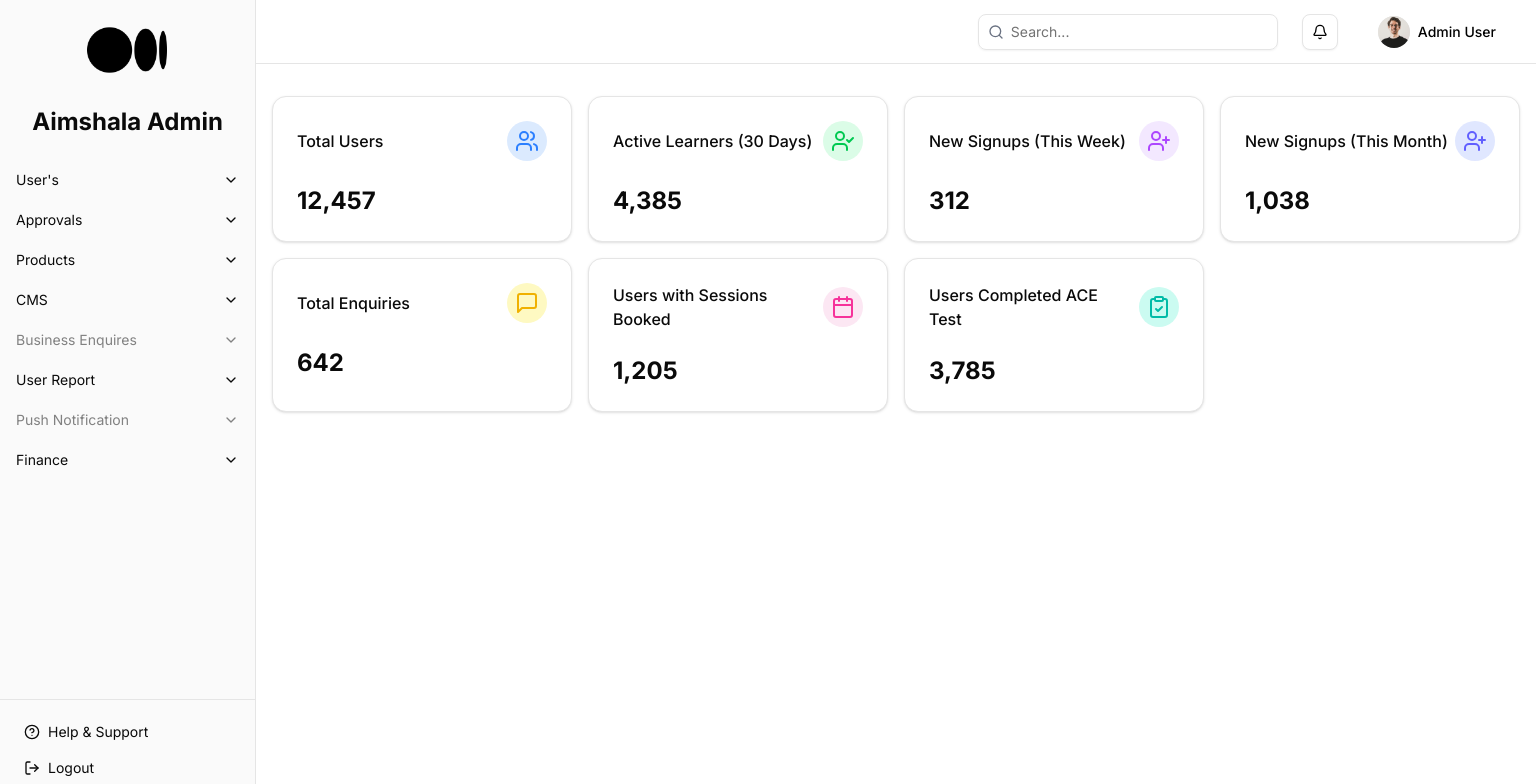
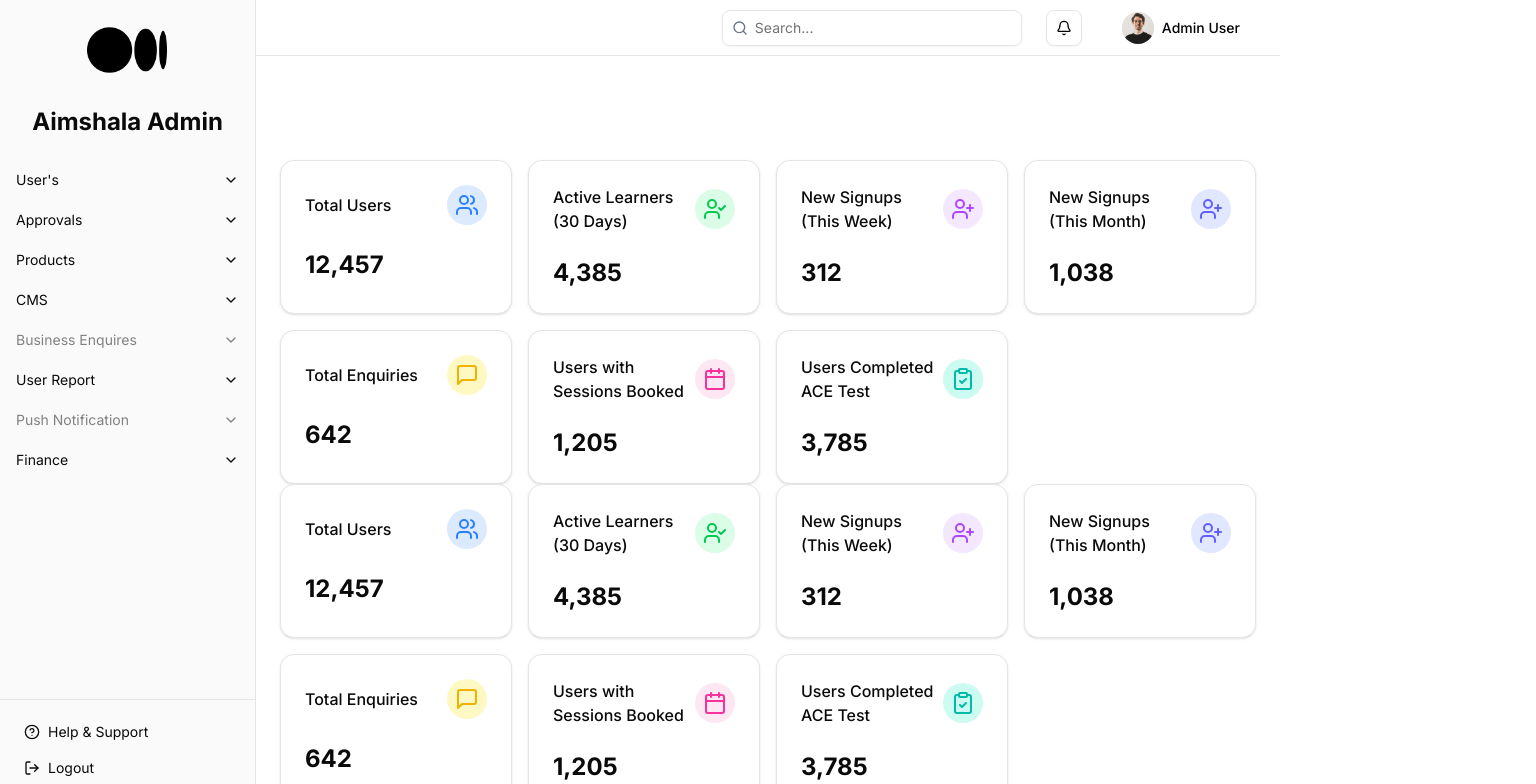
Before and after one commit to Karan071/Dashboard, a React (Vite) app: page / in a window 1280 px wide. Shown: the top 784 px of the page, 1536 px wide, since content can reach past the window. Built offline with nearby package versions, Linux system fonts and the light colour scheme.

Commit message:
layout-fixed

```diff
--- a/src/App.tsx
+++ b/src/App.tsx
@@ -10,6 +10,11 @@ function Test() {
   return (
     <div>
       <StatsCards/>
+      <StatsCards/>
+      <StatsCards/>
+      <StatsCards/>
+      <StatsCards/>
+      <StatsCards/>
     </div>
   )
 }
--- a/src/components/layouts/MainLayout.tsx
+++ b/src/components/layouts/MainLayout.tsx
@@ -1,18 +1,3 @@
-// import { SidebarProvider } from "@/components/ui/sidebar";
-// import UISidebar from "./Sidebar";
-// import Navbar from "@/components/layouts/Navbar"
-// export default function MainLayout({ children }: { children: React.ReactNode }) {
-//     return (
-//         <SidebarProvider>
-//             <UISidebar />
-//             <Navbar />
-//             <main>
-//                 {children}
-//             </main>
-
-//         </SidebarProvider>
-//     )
-// }
 import { SidebarProvider } from "@/components/ui/sidebar";
 import UISidebar from "./Sidebar";
 import Navbar from "@/components/layouts/Navbar";
@@ -20,16 +5,14 @@ import Navbar from "@/components/layouts/Navbar";
 export default function MainLayout({ children }: { children: React.ReactNode }) {
     return (
         <SidebarProvider>
-
-            <div className="flex">
+            <div className="flex h-screen w-screen">
                 <UISidebar />
-                <div className="flex flex-col">
+                <div className="flex flex-col overflow-auto flex-1">
                     <Navbar />
-                    <main className="w-screen p-4">
+                    <main className="flex-1 overflow-auto p-6 w-full">
                         <div className="mt-20">
                             {children}
                         </div>
-
                     </main>
                 </div>
             </div>
--- a/src/components/layouts/Navbar.tsx
+++ b/src/components/layouts/Navbar.tsx
@@ -8,7 +8,7 @@ import logoPicture from "@/assets/icons4.jpeg";
 
 export default function Navbar() {
     return (
-        <header className="absolute top-0 flex h-16 items-center justify-between border-b bg-white px-6 dark:bg-gray-800 w-full overflow-hidden">
+        <header className="flex h-14 items-center justify-between border-b bg-white px-6 dark:bg-gray-800 w-auto overflow-hidden">
             <div className="flex items-center lg:hidden pr-2">
                 <SidebarTrigger className="inline-flex justify-center items-center "/>
             </div>
```
